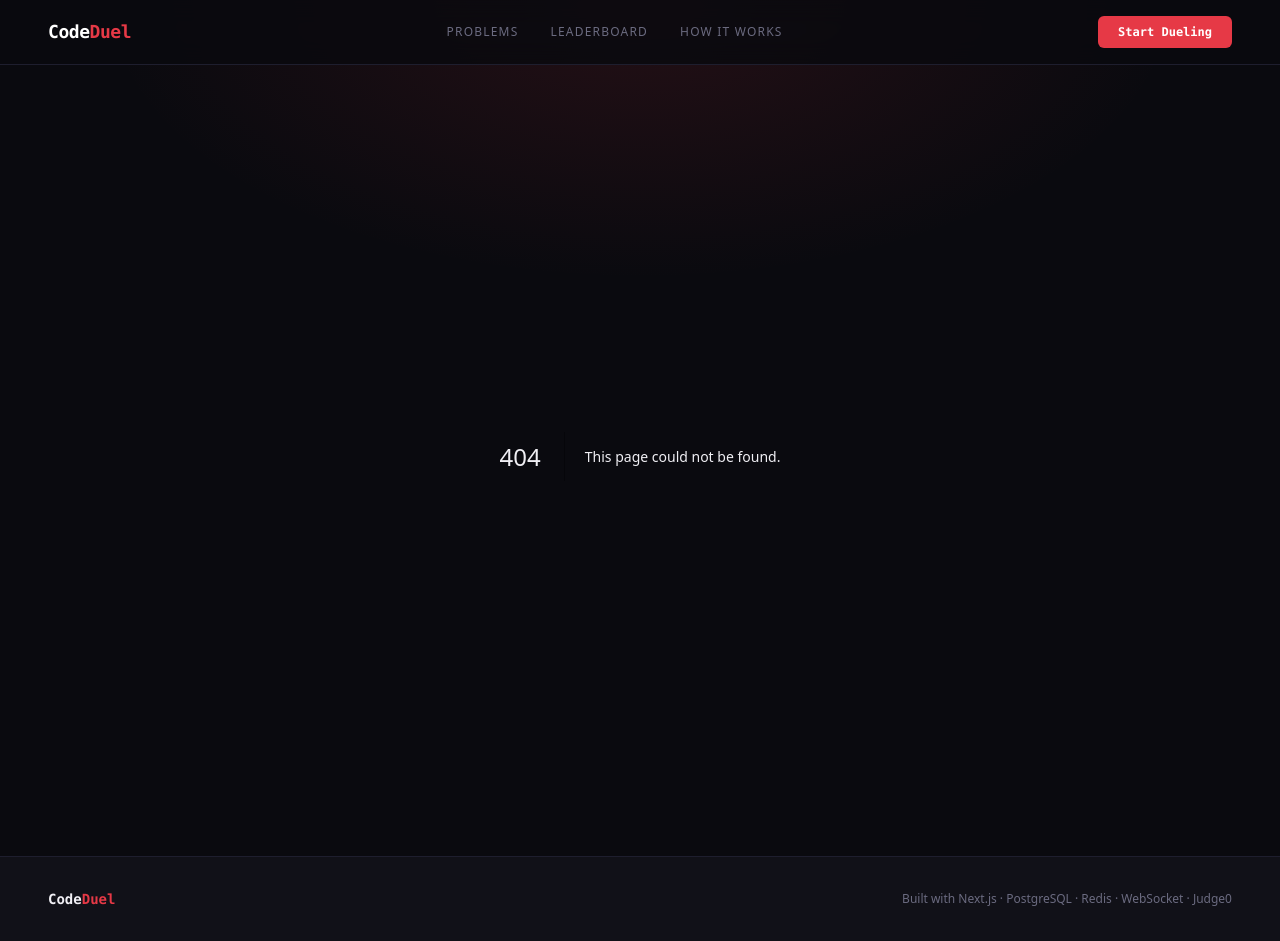
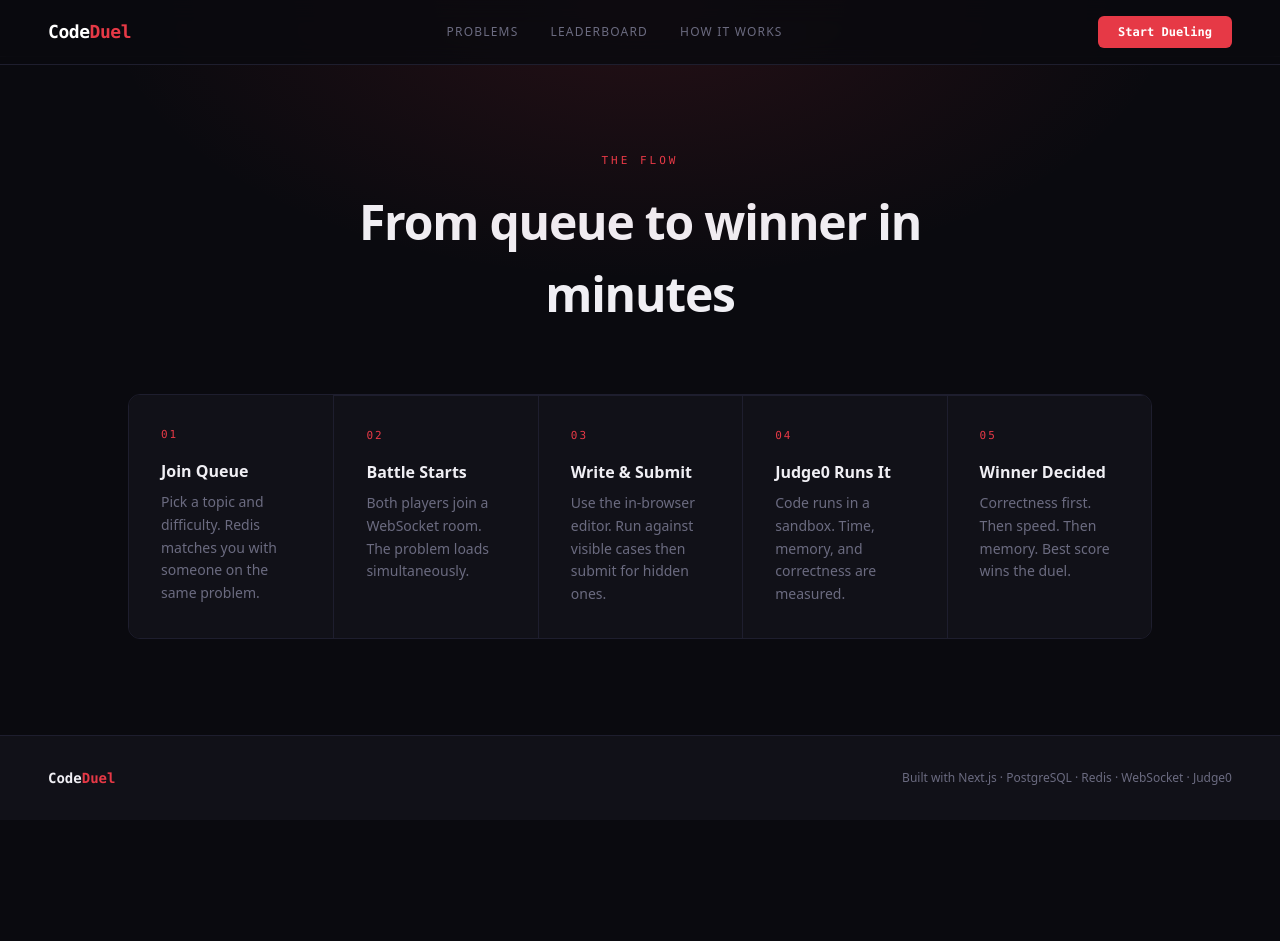
Before and after one commit to samanvayavats/code-bout, a Next.js app: page /how-it-works in a window 1280 px wide. Before the commit this address had no page. After the commit the page ends 820 px from the top, so only its background shows below. Built offline with nearby package versions, Linux system fonts and the light colour scheme.

Commit message:
fronted page for how-it-works

```diff
--- /dev/null
+++ b/src/app/how-it-works/page.tsx
@@ -0,0 +1,57 @@
+import React from 'react'
+
+const page = () => {
+  return (
+    <div>
+      <section id='how' className='border-t border-[#1E1E2E] px-12 py-24'>
+        <div className='flex flex-col items-center mb-16'>
+          <p className='font-mono text-[11px] tracking-[3px] uppercase text-[#E63946] mb-4'>
+            The flow
+          </p>
+          <h2 className='text-[clamp(28px,4vw,48px)] font-bold tracking-tight text-center max-w-xl'>
+            From queue to winner in minutes
+          </h2>
+        </div>
+        <div className='grid grid-cols-1 sm:grid-cols-2 lg:grid-cols-5 max-w-5xl mx-auto border border-[#1E1E2E] rounded-xl overflow-hidden divide-x divide-y divide-[#1E1E2E]'>
+          {[
+            {
+              step: '01',
+              title: 'Join Queue',
+              desc: 'Pick a topic and difficulty. Redis matches you with someone on the same problem.',
+            },
+            {
+              step: '02',
+              title: 'Battle Starts',
+              desc: 'Both players join a WebSocket room. The problem loads simultaneously.',
+            },
+            {
+              step: '03',
+              title: 'Write & Submit',
+              desc: 'Use the in-browser editor. Run against visible cases then submit for hidden ones.',
+            },
+            {
+              step: '04',
+              title: 'Judge0 Runs It',
+              desc: 'Code runs in a sandbox. Time, memory, and correctness are measured.',
+            },
+            {
+              step: '05',
+              title: 'Winner Decided',
+              desc: 'Correctness first. Then speed. Then memory. Best score wins the duel.',
+            },
+          ].map((c) => (
+            <div key={c.step} className='bg-[#111118] p-8'>
+              <div className='font-mono text-[11px] text-[#E63946] tracking-[2px] uppercase mb-4'>
+                {c.step}
+              </div>
+              <div className='text-base font-semibold mb-2'>{c.title}</div>
+              <div className='text-sm text-[#6B6B80] leading-relaxed'>{c.desc}</div>
+            </div>
+          ))}
+        </div>
+      </section>
+    </div>
+  )
+}
+
+export default page
```
